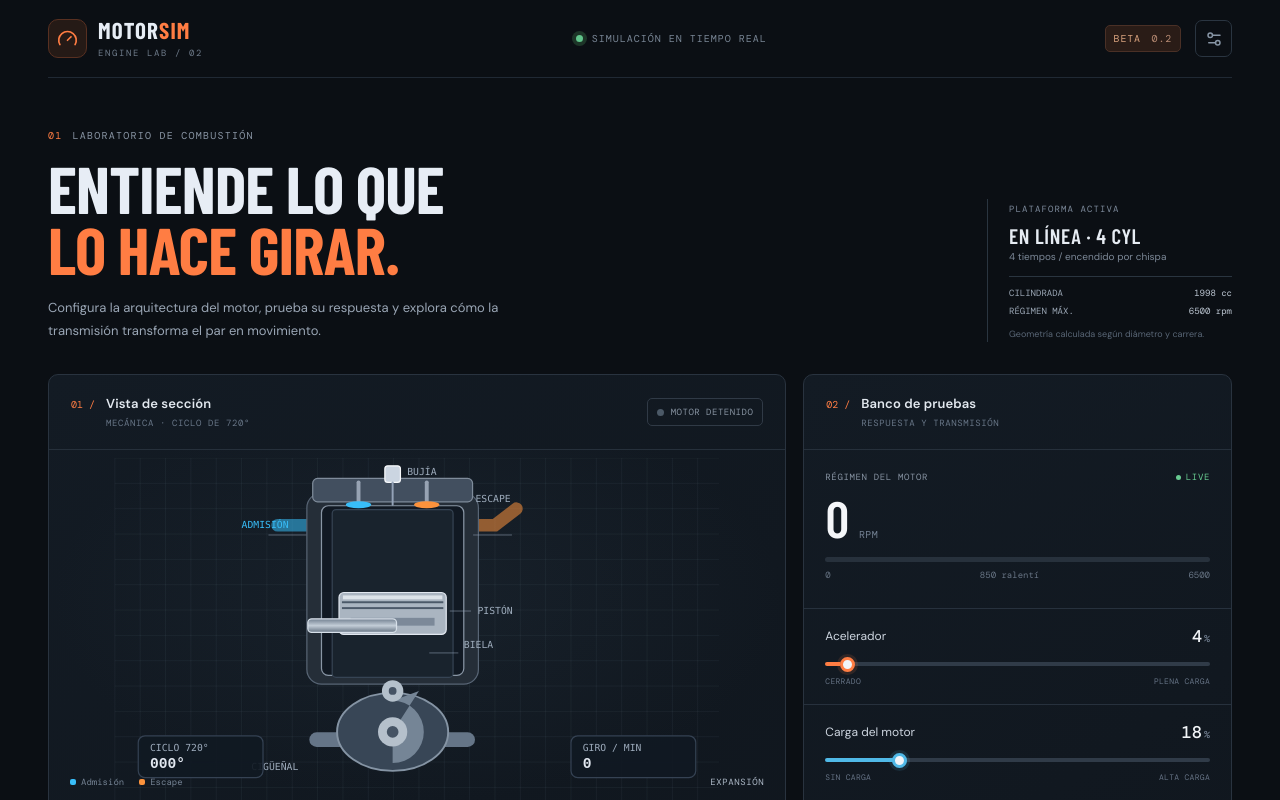
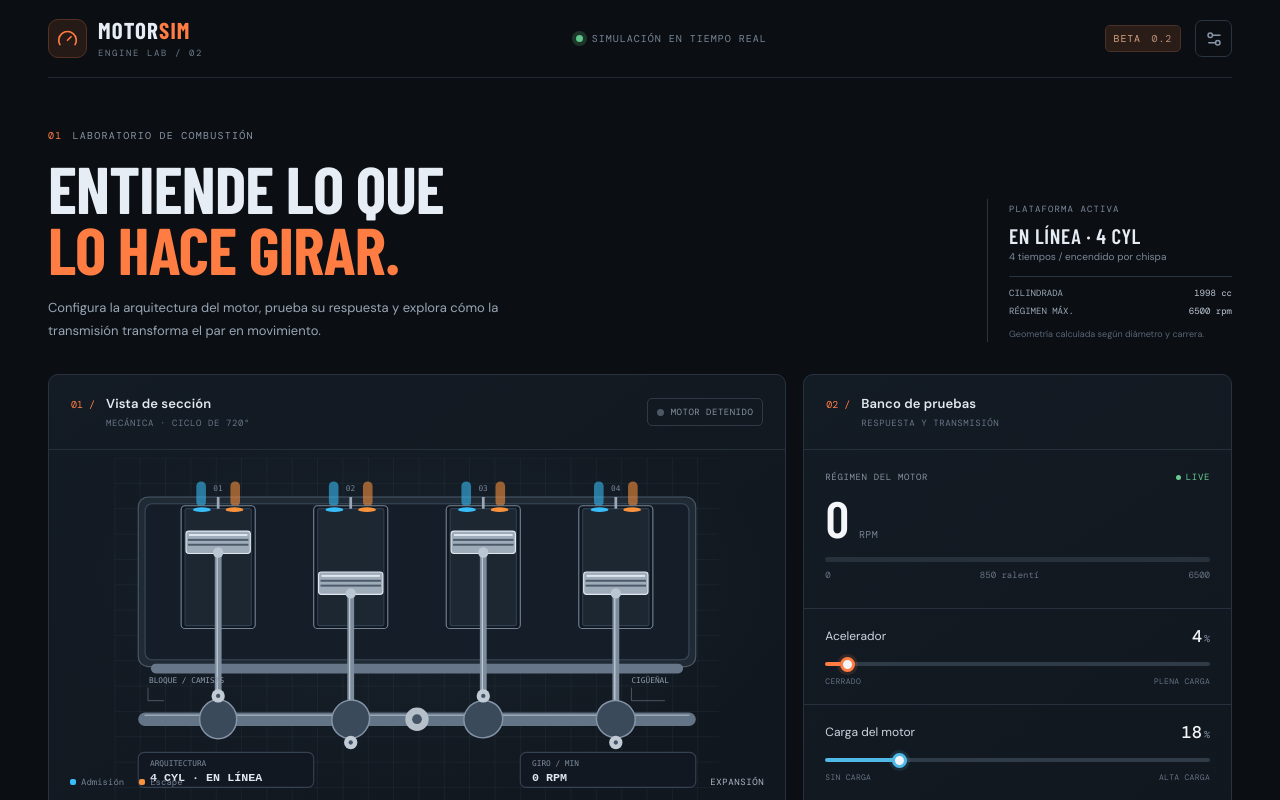
Before and after one commit to abelloo111/Motor-Simulator, a React (Vite) app: page / in a window 1280 px wide. Shown: the top 800 px of the page. Built offline with nearby package versions, Linux system fonts and the light colour scheme; a web font is replaced by a local one.

Commit message:
feat(canvas): visualize configurable cylinder count

```diff
--- a/src/components/EngineCanvas.tsx
+++ b/src/components/EngineCanvas.tsx
@@ -1,12 +1,13 @@
 import { useEffect, useRef } from "react";
-import type { EngineState } from "../simulation/engine";
+import type { EngineConfig, EngineState } from "../simulation/engine";
+import { formatEngineLayout } from "../simulation/engine";
 
-type Props = { state: EngineState };
+type Props = { state: EngineState; config: EngineConfig };
 
-export default function EngineCanvas({ state }: Props) {
+export default function EngineCanvas({ state, config }: Props) {
   const canvasRef = useRef<HTMLCanvasElement>(null);
-  const latest = useRef(state);
-  latest.current = state;
+  const latest = useRef({ state, config });
+  latest.current = { state, config };
 
   useEffect(() => {
     const canvas = canvasRef.current;
@@ -21,101 +22,161 @@ export default function EngineCanvas({ state }: Props) {
       ctx.setTransform(dpr, 0, 0, dpr, 0, 0);
     };
     const observer = new ResizeObserver(resize);
-    observer.observe(canvas); resize();
+    observer.observe(canvas);
+    resize();
 
     const roundRect = (x: number, y: number, w: number, h: number, r: number, fill: string, stroke?: string) => {
-      ctx.beginPath(); ctx.roundRect(x, y, w, h, r);
-      ctx.fillStyle = fill; ctx.fill();
-      if (stroke) { ctx.lineWidth = 1.25; ctx.strokeStyle = stroke; ctx.stroke(); }
+      ctx.beginPath();
+      ctx.roundRect(x, y, w, h, r);
+      ctx.fillStyle = fill;
+      ctx.fill();
+      if (stroke) {
+        ctx.lineWidth = 1.15;
+        ctx.strokeStyle = stroke;
+        ctx.stroke();
+      }
     };
+    const label = (text: string, x: number, y: number, color = "#9eacbc", size = 9) => {
+      ctx.font = size + "px ui-monospace, SFMono-Regular, Menlo, monospace";
+      ctx.fillStyle = color;
+      ctx.fillText(text, x, y);
+    };
+
     const draw = () => {
-      const s = latest.current, w = canvas.clientWidth, h = canvas.clientHeight;
+      const { state: s, config: c } = latest.current;
+      const w = canvas.clientWidth, h = canvas.clientHeight;
       const scale = Math.min(w / 620, h / 355);
-      ctx.clearRect(0, 0, w, h); ctx.save();
-      ctx.translate((w - 620 * scale) / 2, (h - 355 * scale) / 2); ctx.scale(scale, scale);
+      ctx.clearRect(0, 0, w, h);
+      ctx.save();
+      ctx.translate((w - 620 * scale) / 2, (h - 355 * scale) / 2);
+      ctx.scale(scale, scale);
 
-      ctx.strokeStyle = "rgba(148,163,184,0.075)"; ctx.lineWidth = 1;
-      for (let x = 0; x <= 620; x += 26) { ctx.beginPath(); ctx.moveTo(x, 0); ctx.lineTo(x, 355); ctx.stroke(); }
-      for (let y = 0; y <= 355; y += 26) { ctx.beginPath(); ctx.moveTo(0, y); ctx.lineTo(620, y); ctx.stroke(); }
-
-      const x = 222, top = 45, boreW = 126, boreH = 174;
-      const angle = s.cycleAngle * Math.PI / 180;
-      const crankX = x + boreW / 2, crankY = 281, crankR = 42;
-      const pinX = crankX + Math.sin(angle) * crankR, pinY = crankY - Math.cos(angle) * crankR;
-      const pistonY = Math.max(top + 93, Math.min(top + 154, top + 93 + (1 - Math.cos(angle)) * 30.5));
-      const rodAngle = Math.atan2(pinY - (pistonY + 34), pinX - crankX);
-
-      ctx.lineWidth = 13; ctx.lineCap = "round";
-      ctx.strokeStyle = "rgba(56,189,248,0.55)";
-      ctx.beginPath(); ctx.moveTo(x - 55, top + 24); ctx.lineTo(x + 3, top + 24); ctx.lineTo(x + 21, top + 42); ctx.stroke();
-      ctx.strokeStyle = "rgba(251,146,60,0.55)";
-      ctx.beginPath(); ctx.moveTo(x + boreW - 3, top + 24); ctx.lineTo(x + boreW + 42, top + 24); ctx.lineTo(x + boreW + 64, top + 7); ctx.stroke();
-
-      roundRect(x - 25, top - 9, boreW + 50, 196, 15, "#252e38", "#586575");
-      roundRect(x - 10, top + 4, boreW + 20, boreH, 7, "#111923", "#8996a5");
-      roundRect(x + 1, top + 8, boreW - 2, boreH - 2, 4, "#19232d", "#364454");
-      const firing = s.ignition && s.throttle > 0.04 && s.cycleAngle < 180;
-      if (firing) {
-        const glow = ctx.createRadialGradient(crankX, top + 29, 2, crankX, top + 29, 72);
-        glow.addColorStop(0, "rgba(255,171,74,0.58)"); glow.addColorStop(1, "rgba(245,95,40,0)");
-        ctx.fillStyle = glow; ctx.fillRect(x + 5, top + 5, boreW - 10, 85);
+      ctx.strokeStyle = "rgba(148,163,184,0.075)";
+      ctx.lineWidth = 1;
+      for (let x = 0; x <= 620; x += 26) {
+        ctx.beginPath(); ctx.moveTo(x, 0); ctx.lineTo(x, 355); ctx.stroke();
       }
-      roundRect(x - 19, top - 24, boreW + 38, 24, 5, "#424f5f", "#7f8c9b");
-      const valves: [number, string, boolean][] = [
-        [x + 28, "#38bdf8", s.cycleAngle >= 360 && s.cycleAngle < 540],
-        [x + boreW - 28, "#fb923c", s.cycleAngle >= 180 && s.cycleAngle < 360],
-      ];
-      for (const [vx, color, open] of valves) {
-        ctx.strokeStyle = "#97a3b3"; ctx.lineWidth = 4;
-        ctx.beginPath(); ctx.moveTo(vx, top - 20); ctx.lineTo(vx, top + (open ? 13 : 2)); ctx.stroke();
-        ctx.fillStyle = color; ctx.beginPath(); ctx.ellipse(vx, top + (open ? 14 : 3), 13, 3.5, 0, 0, Math.PI * 2); ctx.fill();
-      }
-      roundRect(crankX - 8, top - 37, 16, 17, 3, "#cbd5e1", "#f8fafc");
-      ctx.strokeStyle = firing ? "#facc15" : "#94a3b8"; ctx.lineWidth = 2;
-      ctx.beginPath(); ctx.moveTo(crankX, top - 20); ctx.lineTo(crankX, top + 3); ctx.stroke();
-      if (firing) {
-        ctx.strokeStyle = "#facc15"; ctx.lineWidth = 2.2;
-        ctx.beginPath(); ctx.moveTo(crankX - 3, top + 5); ctx.lineTo(crankX + 3, top + 12); ctx.lineTo(crankX - 2, top + 16); ctx.lineTo(crankX + 3, top + 22); ctx.stroke();
+      for (let y = 0; y <= 355; y += 26) {
+        ctx.beginPath(); ctx.moveTo(0, y); ctx.lineTo(620, y); ctx.stroke();
       }
 
-      const pistonX = x + 8;
-      roundRect(pistonX, pistonY, boreW - 16, 43, 5, "#aab5c1", "#e2e8f0");
-      ctx.fillStyle = "#dce3e9"; ctx.fillRect(pistonX + 4, pistonY + 3, boreW - 24, 4);
-      ctx.fillStyle = "#4b5969"; ctx.fillRect(pistonX + 3, pistonY + 9, boreW - 22, 2); ctx.fillRect(pistonX + 3, pistonY + 15, boreW - 22, 2);
-      ctx.fillStyle = "#7c8999"; ctx.fillRect(pistonX + 12, pistonY + 26, boreW - 40, 8);
+      const count = Math.max(1, Math.min(12, c.cylinders));
+      const areaLeft = 38, areaWidth = 544;
+      const spacing = areaWidth / count;
+      const cylinderW = Math.min(76, Math.max(27, spacing - 7));
+      const cylinderTop = 49;
+      const crankY = 268;
+      const crankR = Math.max(16, Math.min(28, c.strokeMm / 3.6));
+      const strokePx = Math.max(23, Math.min(52, c.strokeMm / 2.05));
 
-      ctx.save(); ctx.translate(crankX, pistonY + 34); ctx.rotate(rodAngle);
-      const rod = ctx.createLinearGradient(-8, 0, 8, 0);
-      rod.addColorStop(0, "#667586"); rod.addColorStop(0.5, "#c3cdd7"); rod.addColorStop(1, "#566575");
-      roundRect(-7, -4, 14, 91, 4, rod, "#d7e0e9"); ctx.restore();
+      // Engine block / cylinder bank
+      roundRect(24, 40, 572, 174, 10, "#202a35", "#4b5a6a");
+      roundRect(31, 47, 558, 160, 7, "#151e28", "#394858");
+      ctx.strokeStyle = "#677789";
+      ctx.lineWidth = 10;
+      ctx.lineCap = "round";
+      ctx.beginPath(); ctx.moveTo(42, 216); ctx.lineTo(578, 216); ctx.stroke();
 
-      ctx.strokeStyle = "#657587"; ctx.lineWidth = 15; ctx.beginPath(); ctx.moveTo(crankX - 78, crankY + 8); ctx.lineTo(crankX + 77, crankY + 8); ctx.stroke();
-      ctx.fillStyle = "#384656"; ctx.beginPath(); ctx.ellipse(crankX, crankY, 57, 40, 0, 0, Math.PI * 2); ctx.fill();
-      ctx.strokeStyle = "#8594a4"; ctx.lineWidth = 2; ctx.stroke();
-      ctx.fillStyle = "#758596"; ctx.beginPath(); ctx.moveTo(crankX, crankY); ctx.lineTo(pinX + Math.cos(angle) * 27, pinY + Math.sin(angle) * 22);
-      ctx.arc(crankX, crankY, 32, -Math.PI / 2 + angle, Math.PI / 2 + angle); ctx.closePath(); ctx.fill();
-      ctx.fillStyle = "#b4c0cb"; ctx.beginPath(); ctx.arc(pinX, pinY, 11, 0, Math.PI * 2); ctx.fill();
-      ctx.fillStyle = "#455364"; ctx.beginPath(); ctx.arc(pinX, pinY, 4, 0, Math.PI * 2); ctx.fill();
-      ctx.fillStyle = "#b5c0cb"; ctx.beginPath(); ctx.arc(crankX, crankY, 15, 0, Math.PI * 2); ctx.fill();
-      ctx.fillStyle = "#455364"; ctx.beginPath(); ctx.arc(crankX, crankY, 6, 0, Math.PI * 2); ctx.fill();
+      const firingOrder = c.firingOrder.length ? c.firingOrder : Array.from({ length: count }, (_, i) => i + 1);
+      const cylinderCenters: number[] = [];
+      for (let i = 0; i < count; i++) {
+        const cx = areaLeft + spacing * (i + 0.5);
+        cylinderCenters.push(cx);
+        const phaseDegrees = (s.cycleAngle + i * (720 / count)) % 720;
+        const angle = phaseDegrees * Math.PI / 180;
+        const pistonY = cylinderTop + 26 + (1 - Math.cos(angle)) * (strokePx / 2);
+        const pinX = cx + Math.sin(angle) * crankR;
+        const pinY = crankY - Math.cos(angle) * crankR;
+        const rodStartY = pistonY + 22;
+        const firing = s.ignition && s.throttle > 0.04 && phaseDegrees < 180;
 
-      const label = (text: string, lx: number, ly: number, color = "#9eacbc") => {
-        ctx.font = "10px ui-monospace, SFMono-Regular, Menlo, monospace"; ctx.fillStyle = color; ctx.fillText(text, lx, ly);
-      };
-      ctx.strokeStyle = "rgba(148,163,184,0.55)"; ctx.lineWidth = 1;
-      ctx.beginPath(); ctx.moveTo(x - 64, top + 34); ctx.lineTo(x - 26, top + 34); ctx.stroke();
-      ctx.beginPath(); ctx.moveTo(x + boreW + 20, top + 34); ctx.lineTo(x + boreW + 59, top + 34); ctx.stroke();
-      label("ADMISIÓN", x - 92, top + 27, "#38bdf8"); label("ESCAPE", x + boreW + 22, top);
-      label("BUJÍA", crankX + 15, top - 28); label("PISTÓN", x + boreW + 24, pistonY + 22);
-      ctx.beginPath(); ctx.moveTo(x + boreW - 4, pistonY + 19); ctx.lineTo(x + boreW + 17, pistonY + 19); ctx.stroke();
-      label("BIELA", crankX + 73, pistonY + 57); ctx.beginPath(); ctx.moveTo(crankX + 38, pistonY + 62); ctx.lineTo(crankX + 67, pistonY + 62); ctx.stroke();
-      label("CIGÜEÑAL", x - 82, crankY + 39);
-      roundRect(24, 285, 128, 43, 7, "rgba(17,25,35,0.92)", "#354253");
-      label("CICLO 720°", 36, 301); ctx.fillStyle = "#e2e8f0"; ctx.font = "bold 15px ui-monospace, monospace";
-      ctx.fillText(Math.round(s.cycleAngle).toString().padStart(3, "0") + "°", 36, 318);
-      roundRect(468, 285, 128, 43, 7, "rgba(17,25,35,0.92)", "#354253");
-      label("GIRO / MIN", 480, 301); ctx.fillStyle = "#e2e8f0"; ctx.font = "bold 15px ui-monospace, monospace";
-      ctx.fillText(Math.round(s.rpm).toLocaleString("en-US"), 480, 318);
+        // Inlet and exhaust passages
+        ctx.lineWidth = Math.max(4, Math.min(10, cylinderW * 0.13));
+        ctx.strokeStyle = "rgba(56,189,248,0.58)";
+        ctx.beginPath(); ctx.moveTo(cx - cylinderW * 0.23, 29); ctx.lineTo(cx - cylinderW * 0.23, 45); ctx.stroke();
+        ctx.strokeStyle = "rgba(251,146,60,0.58)";
+        ctx.beginPath(); ctx.moveTo(cx + cylinderW * 0.23, 29); ctx.lineTo(cx + cylinderW * 0.23, 45); ctx.stroke();
+
+        // Cylinder liner and animated combustion flash
+        roundRect(cx - cylinderW / 2, cylinderTop, cylinderW, 126, 4, "#101720", "#738295");
+        roundRect(cx - cylinderW / 2 + 4, cylinderTop + 3, cylinderW - 8, 120, 2, "#1c2732", "#303f4f");
+        if (firing) {
+          const glow = ctx.createRadialGradient(cx, cylinderTop + 15, 1, cx, cylinderTop + 15, Math.max(22, cylinderW * 0.8));
+          glow.addColorStop(0, "rgba(255,171,74,0.56)");
+          glow.addColorStop(1, "rgba(245,95,40,0)");
+          ctx.fillStyle = glow;
+          ctx.fillRect(cx - cylinderW / 2 + 3, cylinderTop + 2, cylinderW - 6, 57);
+        }
+
+        // Piston, rings and pin
+        roundRect(cx - cylinderW / 2 + 5, pistonY, cylinderW - 10, 23, 3, "#9eacba", "#e0e7ef");
+        ctx.fillStyle = "#e0e7ef";
+        ctx.fillRect(cx - cylinderW / 2 + 8, pistonY + 3, Math.max(2, cylinderW - 16), 2);
+        ctx.fillStyle = "#4b5969";
+        ctx.fillRect(cx - cylinderW / 2 + 7, pistonY + 8, Math.max(2, cylinderW - 14), 2);
+        ctx.fillRect(cx - cylinderW / 2 + 7, pistonY + 13, Math.max(2, cylinderW - 14), 2);
+
+        // Connecting rod to its crank throw
+        ctx.strokeStyle = "#7e8d9d";
+        ctx.lineWidth = Math.max(3, Math.min(7, cylinderW * 0.1));
+        ctx.beginPath(); ctx.moveTo(cx, rodStartY); ctx.lineTo(pinX, pinY); ctx.stroke();
+        ctx.strokeStyle = "#d3dce5";
+        ctx.lineWidth = 1;
+        ctx.beginPath(); ctx.moveTo(cx - 1, rodStartY); ctx.lineTo(pinX - 1, pinY); ctx.stroke();
+        ctx.fillStyle = "#bac6d2";
+        ctx.beginPath(); ctx.arc(cx, rodStartY, Math.max(3, cylinderW * 0.07), 0, Math.PI * 2); ctx.fill();
+
+        // Simplified valve discs and a spark plug per cylinder
+        ctx.fillStyle = "#38bdf8";
+        ctx.beginPath(); ctx.ellipse(cx - cylinderW * 0.22, cylinderTop + 4, Math.max(3, cylinderW * 0.12), 2.4, 0, 0, Math.PI * 2); ctx.fill();
+        ctx.fillStyle = "#fb923c";
+        ctx.beginPath(); ctx.ellipse(cx + cylinderW * 0.22, cylinderTop + 4, Math.max(3, cylinderW * 0.12), 2.4, 0, 0, Math.PI * 2); ctx.fill();
+        ctx.fillStyle = firing ? "#facc15" : "#9ba8b8";
+        ctx.fillRect(cx - 1.4, cylinderTop - 9, 2.8, 12);
+        if (count <= 6) label(String(i + 1).padStart(2, "0"), cx - 5, 34, firing ? "#ffc47d" : "#758598", 8);
+      }
+
+      // Shared crankshaft, counterweights and crank pins.
+      ctx.strokeStyle = "#647487"; ctx.lineWidth = 14;
+      ctx.beginPath(); ctx.moveTo(31, crankY); ctx.lineTo(589, crankY); ctx.stroke();
+      ctx.strokeStyle = "#9aa8b7"; ctx.lineWidth = 1.5;
+      ctx.beginPath(); ctx.moveTo(31, crankY - 4); ctx.lineTo(589, crankY - 4); ctx.stroke();
+      cylinderCenters.forEach((cx, i) => {
+        const angle = (s.cycleAngle + i * (720 / count)) * Math.PI / 180;
+        const pinX = cx + Math.sin(angle) * crankR;
+        const pinY = crankY - Math.cos(angle) * crankR;
+        ctx.fillStyle = "#3b4a5b";
+        ctx.beginPath(); ctx.ellipse(cx, crankY, Math.max(8, cylinderW * 0.25), 20, angle * 0.2, 0, Math.PI * 2); ctx.fill();
+        ctx.strokeStyle = "#8595a7"; ctx.lineWidth = 1.5; ctx.stroke();
+        ctx.fillStyle = "#c0cbd6";
+        ctx.beginPath(); ctx.arc(pinX, pinY, Math.max(4, Math.min(7, cylinderW * 0.09)), 0, Math.PI * 2); ctx.fill();
+        ctx.fillStyle = "#455364";
+        ctx.beginPath(); ctx.arc(pinX, pinY, 2.2, 0, Math.PI * 2); ctx.fill();
+      });
+      ctx.fillStyle = "#b5c0cb";
+      ctx.beginPath(); ctx.arc(310, crankY, 12, 0, Math.PI * 2); ctx.fill();
+      ctx.fillStyle = "#455364";
+      ctx.beginPath(); ctx.arc(310, crankY, 5, 0, Math.PI * 2); ctx.fill();
+
+      // Configuration and live readouts
+      roundRect(24, 302, 180, 36, 6, "rgba(17,25,35,0.94)", "#354253");
+      label("ARQUITECTURA", 36, 316, "#7e8b9d", 8);
+      ctx.fillStyle = "#e2e8f0";
+      ctx.font = "bold 12px ui-monospace, monospace";
+      ctx.fillText(count + " CYL · " + formatEngineLayout(c.layout), 36, 331);
+      roundRect(416, 302, 180, 36, 6, "rgba(17,25,35,0.94)", "#354253");
+      label("GIRO / MIN", 428, 316, "#7e8b9d", 8);
+      ctx.fillStyle = "#e2e8f0";
+      ctx.font = "bold 12px ui-monospace, monospace";
+      ctx.fillText(Math.round(s.rpm).toLocaleString("en-US") + " RPM", 428, 331);
+
+      ctx.strokeStyle = "rgba(148,163,184,0.45)";
+      ctx.lineWidth = 1;
+      ctx.beginPath(); ctx.moveTo(34, 236); ctx.lineTo(34, 249); ctx.lineTo(50, 249); ctx.stroke();
+      label("BLOQUE / CAMISAS", 35, 231, "#8d9bab", 8);
+      ctx.beginPath(); ctx.moveTo(530, 236); ctx.lineTo(530, 249); ctx.lineTo(564, 249); ctx.stroke();
+      label("CIGÜEÑAL", 530, 231, "#8d9bab", 8);
+
       ctx.restore();
       raf = requestAnimationFrame(draw);
     };
@@ -123,5 +184,5 @@ export default function EngineCanvas({ state }: Props) {
     return () => { cancelAnimationFrame(raf); observer.disconnect(); };
   }, []);
 
-  return <canvas ref={canvasRef} className="engine-canvas" aria-label="Animación en corte de un motor monocilíndrico de cuatro tiempos" />;
+  return <canvas ref={canvasRef} className="engine-canvas" aria-label={"Esquema mecánico de " + config.cylinders + " cilindros, disposición " + formatEngineLayout(config.layout)} />;
 }
```
